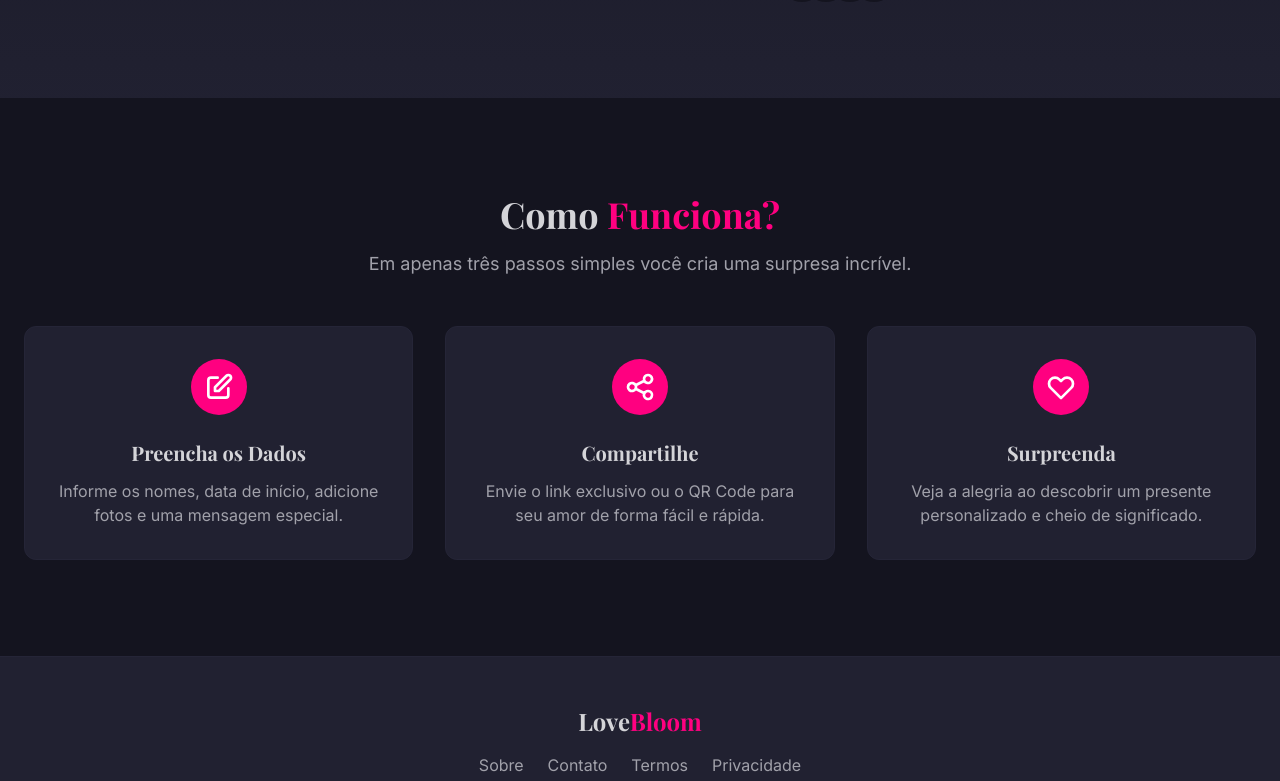
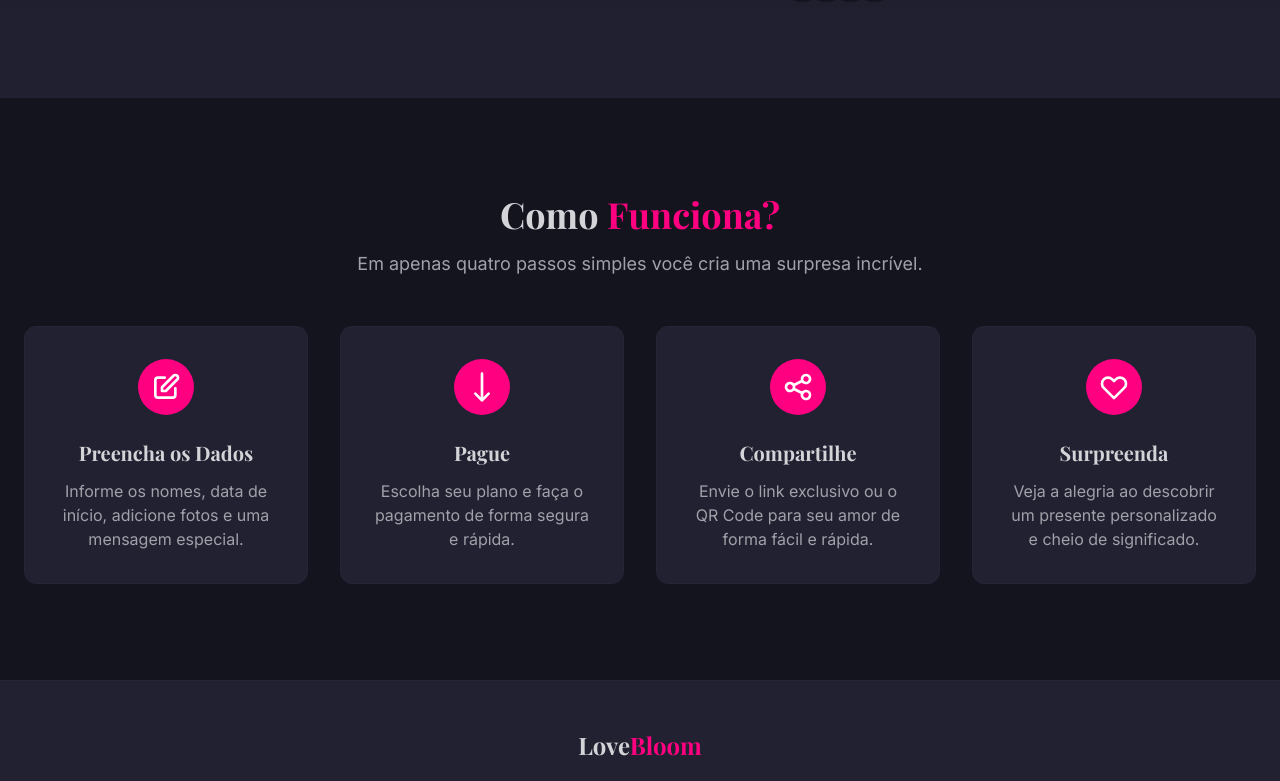
Before and after one commit to Henriquebernas/lovebloom-form-creator-20, a React (Vite) app: page / in a window 1280 px wide. Shown: the part 580-1361 px from the top of the page. Built offline with nearby package versions, Linux system fonts and the light colour scheme.

Commit message:
Update "Create in 3 steps"
Change the text from "Create in 3 steps" to "Create in 4 steps" and update the accompanying text to "fill in the data, pay, share, surprise. create the missing card."

```diff
--- a/src/pages/Home.tsx
+++ b/src/pages/Home.tsx
@@ -95,10 +95,10 @@ const Home = () => {
             Como <span className="text-secondary">Funciona?</span>
           </h2>
           <p className="text-lg text-muted-foreground mb-12 max-w-2xl mx-auto">
-            Em apenas três passos simples você cria uma surpresa incrível.
+            Em apenas quatro passos simples você cria uma surpresa incrível.
           </p>
 
-          <div className="grid md:grid-cols-3 gap-8">
+          <div className="grid md:grid-cols-2 lg:grid-cols-4 gap-8">
             {/* Step 1 */}
             <div className="bg-card p-8 rounded-xl border border-border hover:shadow-lg transition-all duration-300 hover:-translate-y-2 group">
               <div className="w-14 h-14 bg-secondary rounded-full flex items-center justify-center mx-auto mb-6 group-hover:scale-110 transition-transform">
@@ -114,6 +114,17 @@ const Home = () => {
             <div className="bg-card p-8 rounded-xl border border-border hover:shadow-lg transition-all duration-300 hover:-translate-y-2 group">
               <div className="w-14 h-14 bg-secondary rounded-full flex items-center justify-center mx-auto mb-6 group-hover:scale-110 transition-transform">
                 <svg xmlns="http://www.w3.org/2000/svg" className="h-8 w-8 text-white" fill="none" viewBox="0 0 24 24" stroke="currentColor" strokeWidth="2">
+                  <path strokeLinecap="round" strokeLinejoin="round" d="M12 2v20m5-5l-5 5-5-5" />
+                </svg>
+              </div>
+              <h3 className="text-xl font-semibold text-primary mb-3 playfair-display">Pague</h3>
+              <p className="text-muted-foreground">Escolha seu plano e faça o pagamento de forma segura e rápida.</p>
+            </div>
+
+            {/* Step 3 */}
+            <div className="bg-card p-8 rounded-xl border border-border hover:shadow-lg transition-all duration-300 hover:-translate-y-2 group">
+              <div className="w-14 h-14 bg-secondary rounded-full flex items-center justify-center mx-auto mb-6 group-hover:scale-110 transition-transform">
+                <svg xmlns="http://www.w3.org/2000/svg" className="h-8 w-8 text-white" fill="none" viewBox="0 0 24 24" stroke="currentColor" strokeWidth="2">
                   <path strokeLinecap="round" strokeLinejoin="round" d="M8.684 13.342C8.886 12.938 9 12.482 9 12s-.114-.938-.316-1.342m0 2.684a3 3 0 110-2.684m0 2.684l6.632 3.316m-6.632-6l6.632-3.316m0 0a3 3 0 105.367-2.684 3 3 0 00-5.367 2.684zm0 9.316a3 3 0 105.367 2.684 3 3 0 00-5.367-2.684z" />
                 </svg>
               </div>
@@ -121,7 +132,7 @@ const Home = () => {
               <p className="text-muted-foreground">Envie o link exclusivo ou o QR Code para seu amor de forma fácil e rápida.</p>
             </div>
 
-            {/* Step 3 */}
+            {/* Step 4 */}
             <div className="bg-card p-8 rounded-xl border border-border hover:shadow-lg transition-all duration-300 hover:-translate-y-2 group">
               <div className="w-14 h-14 bg-secondary rounded-full flex items-center justify-center mx-auto mb-6 group-hover:scale-110 transition-transform">
                 <svg xmlns="http://www.w3.org/2000/svg" className="h-8 w-8 text-white" fill="none" viewBox="0 0 24 24" stroke="currentColor" strokeWidth="2">
```
